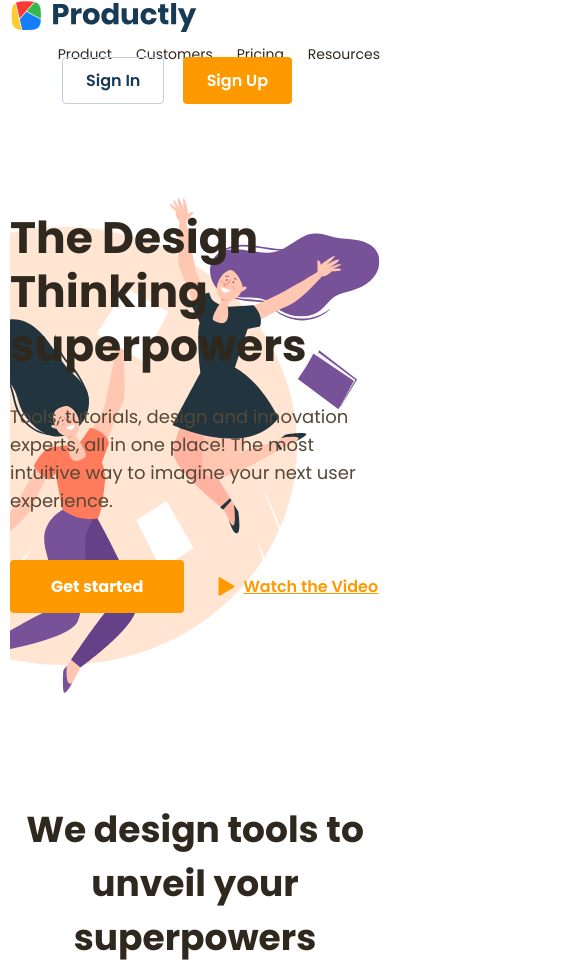
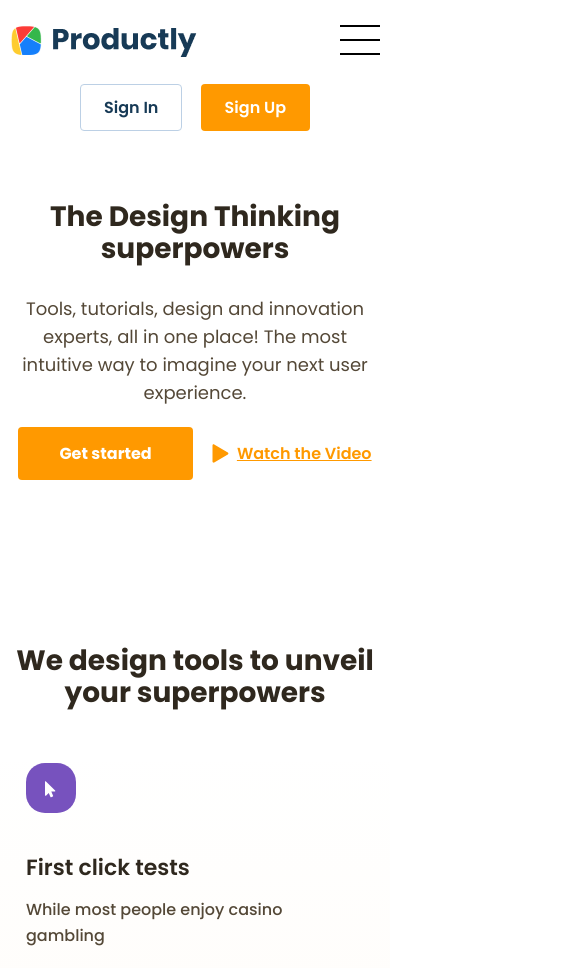
Before and after one commit to hosaruzu/productly, a plain HTML site: page index.html in a window 390 px wide. Shown: the top 968 px of the page, 585 px wide, since content can reach past the window. Drawn offline with nearby package versions, Linux system fonts and the light colour scheme.

Commit message:
added mobile and tablet version

```diff
--- /dev/null
+++ b/css/media.css
@@ -0,0 +1,224 @@
+@media (max-width: 1240px) {
+    .team__item--3 {
+        left: 230px;
+    }
+}
+
+@media (max-width: 1174px) {
+    .slider__item-img {
+        width: 100%;
+        height: 250px;
+    }
+
+    .slider {
+        margin: 0;
+    }
+
+    .slider__item {
+        padding: 10px;
+    }
+}
+
+
+@media (max-width: 1050px) {
+    .header__inner {
+        flex-wrap: wrap;
+        height: auto;
+        padding-top: 25px;
+    }
+
+    .menu {
+        order: 1;
+        width: 100%;
+    }
+
+    .menu__list {
+        justify-content: center;
+        padding-top: 30px;
+    }
+
+    .menu__list-link {
+        font-size: 18px;
+    }
+
+    .top__inner {
+        background: none;
+        text-align: center;
+        padding: 80px 0 80px;
+    }
+
+    .top__title {
+        margin: 0 auto;
+    }
+
+    .top__text {
+        margin: 0 auto;
+        padding: 30px 0 20px;
+    }
+
+    .tools__item {
+        width: 50%;
+        margin-bottom: 30px;
+        padding-right: 10px;
+    }
+
+    .direction__item-img {
+        width: 40%;
+    }
+
+    .team__item--5 {
+        bottom: 80px;
+    }
+
+}
+
+@media (max-width: 860px) {
+
+    .direction__item {
+        flex-wrap: wrap;
+    }
+
+    .direction__item-img {
+        margin: 0 auto 30px;
+        order: -1;
+    }
+
+    .direction__item-content {
+        max-width: 100%;
+    }
+
+    .team__item {
+        display: none;
+    }
+
+    .team__item--4 {
+        bottom: 240px;
+    }
+
+    .team__inner {
+        padding: 80px 0;
+
+    }
+
+    .footer__inner {
+        flex-wrap: wrap;
+    }
+
+    .footer__form {
+        width: 100%;
+        margin-top: 25px;
+    }
+}
+
+@media (max-width: 768px) {
+    .top__inner,
+    .direction,
+    .blog {
+        padding: 80px 0 60px;
+    }
+
+    .top__btn {
+        margin-right: 15px;
+    }
+
+    .tools {
+        padding-top: 80px;
+    }
+
+    .tools__inner {
+        padding-bottom: 60px;
+    }
+
+
+}
+
+    @media (max-width: 524px) {
+
+        .header__inner {
+            display: block;
+        }
+
+        .menu__list {
+            display: block;
+            position: absolute;
+            left: 0;
+            right: 0;
+            background-color: #fff;
+            text-align: center;
+            transform: translateY(-300%);
+            transition: .5s all;
+        }
+
+        .menu__list.menu__list--active {
+            transform: translateY(0);
+            transition: .5s all;
+        }
+
+        .menu__btn {
+            display: block;
+            position: absolute;
+            right: 10px;
+            top: 25px;
+        }
+
+        .user-nav {
+            margin-left: 0;
+            margin-right: 0;
+            text-align: center;
+            padding-top: 30px;
+        }
+
+        .menu__list-link {
+            display: block;
+            padding: 10px 0;
+        }
+
+        .menu__list-item+.menu__list-item {
+            margin-left: 0;
+        }
+
+        .top__btn {
+            margin-bottom: 25px;
+        }
+
+        .tools__item {
+            width: 100%;
+            margin-bottom: 45px;
+        }
+
+        .top__title,
+        .tools__title,
+        .direction__item-title,
+        .team__title,
+        .blog__title,
+        .slider__item-title {
+            font-size: 28px;
+            line-height: 32px;
+        }
+
+        .direction__item {
+            margin-bottom: 50px;
+        }
+
+        .direction__item-img {
+            width: 70%;
+        }
+
+        .slider__item {
+            padding: 0;
+        }
+
+        .slider__item-title {
+            margin-bottom: 35px;
+        }
+
+        .footer__inner {
+            justify-content: space-around;
+        }
+
+        .footer .logo {
+            width: 100%;
+            margin-bottom: 25px;
+        }
+
+    }
--- a/css/style.css
+++ b/css/style.css
@@ -48,11 +48,45 @@ button {
     margin-left: auto;
 }
 
+.menu__btn {
+    width: 40px;
+    height: 30px;
+    display: none;
+}
+
+.menu__btn span {
+    display: block;
+    height: 2px;
+    width: 100%;
+    background-color: #000;
+    position: absolute;
+    left: 0;
+    top: 14px;
+}
+
+.menu__btn::after,
+.menu__btn::before {
+    content: "";
+    position: absolute;
+    width: 40px;
+    height: 2px;
+    background-color: #000;
+}
+
+.menu__btn::after {
+    left:0;
+    bottom: 0;
+}
+
+.menu__btn::before {
+    left: 0;
+    top: 0;
+}
+
 .menu__list {
     display: flex;
     flex-wrap: wrap;
     align-items: center;
-    justify-content: space-between;
 }
 
 .menu__list-item+.menu__list-item {
@@ -106,7 +140,7 @@ button {
     max-width: 518px;
 }
 
-.top_text {
+.top__text {
     font-size: 18px;
     line-height: 28px;
     font-weight: 400;
@@ -125,7 +159,7 @@ button {
     cursor: pointer;
 }
 
-.top_link {
+.top__link {
     display: inline-block;
     color: #FF9900;
     line-height: 24px;
@@ -134,7 +168,7 @@ button {
     position: relative;
 }
 
-.top_link::before {
+.top__link::before {
     content: "";
     position: absolute;
     left: 0;
--- a/index.html
+++ b/index.html
@@ -13,10 +13,11 @@
   <link rel="stylesheet" href="./css/slick.css">
   <link rel="stylesheet" href="./css/jquery.fancybox.css">
   <link rel="stylesheet" href="./css/style.css">
+  <link rel="stylesheet" href="./css/media.css">
 </head>
 
 <body>
-  <!-- header -->
+
   <header class="header">
     <div class="container">
       <div class="header__inner">
@@ -25,6 +26,9 @@
           <img src="./images/logo.png" alt="Logo of company Productly" class="logo__img">
         </a>
         <nav class="menu">
+          <div class="menu__btn">
+            <span></span>
+          </div>
           <ul class="menu__list">
             <li class="menu__list-item">
               <a class="menu__list-link" href="#">Product</a>
@@ -49,30 +53,30 @@
       </div>
     </div>
   </header>
-  <!-- header end -->
 
-  <main class="main">
 
-    <!-- top -->
+   <main class="main">
+
+
     <section class="top">
       <div class="container">
         <div class="top__inner">
           <h1 class="top__title title">
             The Design Thinking superpowers
           </h1>
-          <p class="top_text">
+          <p class="top__text">
             Tools, tutorials, design and innovation experts, all in one place! The most intuitive way
             to imagine your next user experience.
           </p>
           <button class="top__btn">Get started</button>
-          <a href="#" class="top_link">Watch the Video</a>
+          <a href="#" class="top__link">Watch the Video</a>
         </div>
       </div>
 
     </section>
-    <!-- top end -->
 
-    <!-- tools -->
+
+
     <section class="tools">
       <h3 class="tools__title title">
         We design tools to unveil your superpowers
@@ -121,9 +125,9 @@
         <a href="#" class="tools__link">Sign up now</a>
       </div>
     </section>
-    <!-- tools end -->
 
-    <!-- direction -->
+
+
     <section class="direction">
       <div class="container">
 
@@ -230,9 +234,9 @@
 
       </div>
     </section>
-    <!-- direction end -->
 
-    <!-- team -->
+
+
     <section class="team">
       <div class="container">
         <div class="team__inner">
@@ -281,9 +285,9 @@
         </div>
       </div>
     </section>
-    <!-- team end -->
 
-    <!-- blog -->
+
+
     <section class="blog">
       <div class="container">
         <h3 class="blog__title title">
@@ -392,11 +396,11 @@
 
       </div>
     </section>
-    <!-- blog end -->
+
 
   </main>
 
-  <!-- footer -->
+
   <footer class="footer">
     <div class="container">
       <div class="footer__inner">
@@ -473,7 +477,7 @@
       </div>
     </div>
   </footer>
-  <!-- footer end -->
+
 
   <script src="https://ajax.googleapis.com/ajax/libs/jquery/3.4.1/jquery.min.js"></script>
   <script src="./js/slick.min.js"></script>
--- a/js/main.js
+++ b/js/main.js
@@ -7,7 +7,27 @@ $(function () {
         arrows: false,
         dots: true,
         autoplay: true,
-        autoplaySpeed: 5000
+        autoplaySpeed: 5000,
+        responsive: [{
+                breakpoint: 1175,
+                settings: {
+                    slidesToShow: 2,
+                    slidesToScroll: 2,
+                }
+            },
+            {
+                breakpoint: 769,
+                settings: {
+                    slidesToShow: 1,
+                    slidesToScroll: 1,
+                    autoplay: false,
+                },
+            }
+        ]
+    });
+
+    $('.menu__btn').on('click', function () {
+        $('.menu__list').toggleClass('menu__list--active')
     });
 
 });
```
Also changed, not shown: images/svg/female-worker-giving-a-presentation-on-sales-analysis.svg (added).
